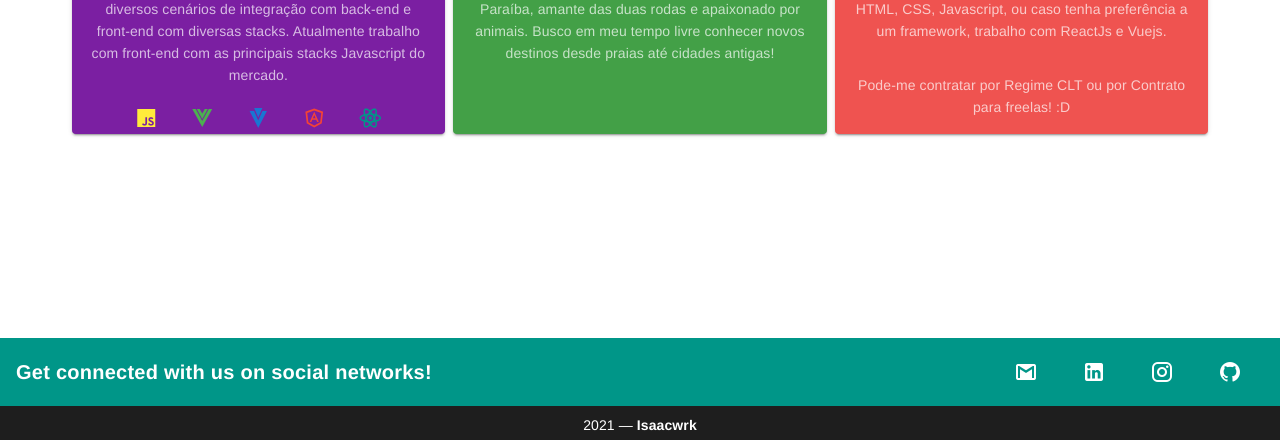
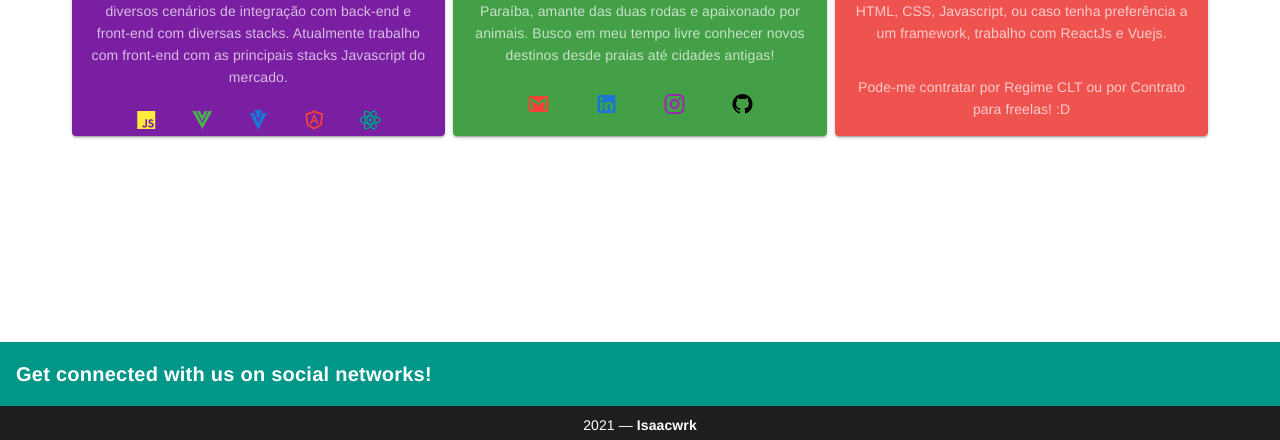
Before and after one commit to isaacwrk/myport.vue, a Vue app: page /about in a window 1280 px wide. Shown: the part 356-796 px from the top of the page. Built offline with nearby package versions, Linux system fonts and the light colour scheme.

Commit message:
fixing v-icons and setting link

```diff
--- a/src/components/About.vue
+++ b/src/components/About.vue
@@ -5,7 +5,7 @@
         <v-card color="purple darken-2" dark>
           <v-card-title primary class="title">Skills</v-card-title>
           <v-card-text class="about">{{lorem}}</v-card-text>
-           <v-row class="justify-center" style="cursor: pointer">
+          <v-row class="justify-center" style="cursor: pointer">
           <v-card-subtitle v-for="icon in icons" :key="icon" icon dark >
             <v-icon size='24px' :color='icon.color' :title='icon.ph'>
               {{icon.icn}}
@@ -18,6 +18,13 @@
         <v-card color="green darken-1" dark>
           <v-card-title primary class="title">Sobre mim</v-card-title>
             <v-card-text class="about">{{about}}</v-card-text>
+            <v-row class="justify-center" style="cursor: pointer">
+          <v-card-subtitle v-for="midia in midias" :key="midia">
+            <v-btn icon dark size='24px' :title='midia.ph'>
+                <a :href="midia.link" :target="midia.target" style="text-decoration:none;"><v-icon size="24px" :color='midia.color'>{{ midia.icn }}</v-icon></a>
+            </v-btn>
+        </v-card-subtitle>
+      </v-row>
         </v-card>
       </v-flex>
       <v-flex d-flex xs12 sm6 md4>
@@ -50,6 +57,12 @@ export default {
         {icn:'mdi-angularjs',color:'red',ph:'Angular'},
         {icn:'mdi-react',color:'teal',ph:'Reactjs'}
       ],
+      midias:[
+        {icn:'mdi-gmail',ph:'Gmail',color:'red',target:'_blank',link:'mailto:isaacsouzawrk@gmail.com'},
+        {icn:'mdi-linkedin',ph:'Linkedin',color:'blue darken-2',target:'_blank',link:'https://www.linkedin.com/in/isaac-souza-3942a1114/'},
+        {icn:'mdi-instagram',ph:'instagram',color:'purple',target:'_blank',link:'https://www.instagram.com/isaacwrk/'},
+        {icn:'mdi-github',ph:'Github',color:'black',target:'_blank',link:'https://github.com/isaacwrk'}
+      ],
       lorem: `Já atuei como fullstack contando com experiência em diversos cenários de integração com back-end e front-end com diversas stacks.
               Atualmente trabalho com front-end com as principais stacks Javascript do mercado.`,
       about:`Sou natural e residente da cidade de João Pessoa - Paraíba, amante das duas rodas e apaixonado por animais. Busco em meu tempo livre conhecer novos
--- a/src/components/Footer.vue
+++ b/src/components/Footer.vue
@@ -7,25 +7,14 @@
       class="flex"
       flat
       tile
+
     >
+
       <v-card-title class="teal">
         <strong class="subheading">Get connected with us on social networks!</strong>
 
         <v-spacer></v-spacer>
-
-        <v-btn
-          v-for="icon in icons"
-          :key="icon"
-          class="mx-4"
-          dark
-          icon
-        >
-          <v-icon size="24px">
-            {{ icon }}
-          </v-icon>
-        </v-btn>
       </v-card-title>
-
       <v-card-text class="py-2 white--text text-center">
         {{ new Date().getFullYear() }} — <strong>Isaacwrk</strong>
       </v-card-text>
@@ -34,14 +23,5 @@
 </template>
 
 <script>
-  export default {
-    data: () => ({
-    icons: [
-        'mdi-gmail',
-        'mdi-linkedin',
-        'mdi-instagram',
-        'mdi-github'
-    ],
-    }),
-  }
+  export default {}
 </script>
--- a/src/components/Header.vue
+++ b/src/components/Header.vue
@@ -7,11 +7,35 @@
         <v-toolbar-items>
             <v-btn flat to='/'>Início</v-btn>
         </v-toolbar-items>
+        <v-spacer></v-spacer>
+        <v-toolbar-itens>
+            <v-btn
+            v-for="icon in icons"
+            :key="icon"
+            class="mx-4"
+            dark
+            icon
+        >
+        <v-icon size="24px">
+            {{ icon }}
+        </v-icon>
+        </v-btn>
+        </v-toolbar-itens>
 </v-toolbar>
 </template>
 
 <script>
-export default {}
+export default {
+    data: () => ({
+    icons: [
+        'mdi-gmail',
+        'mdi-linkedin',
+        'mdi-instagram',
+        'mdi-github'
+    ],
+    }),
+}
+
 </script>
 
 <style>
```
